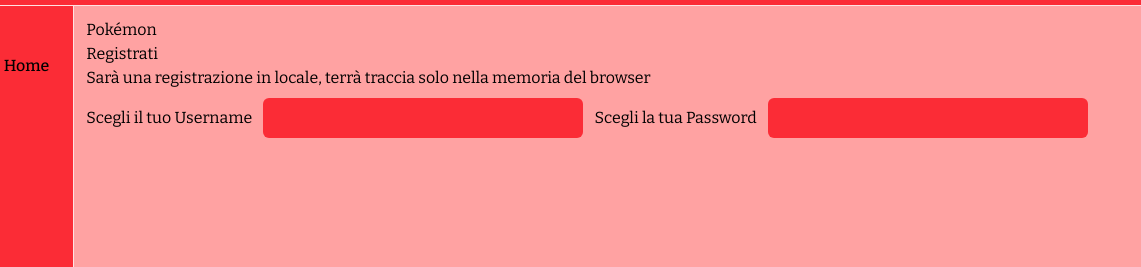
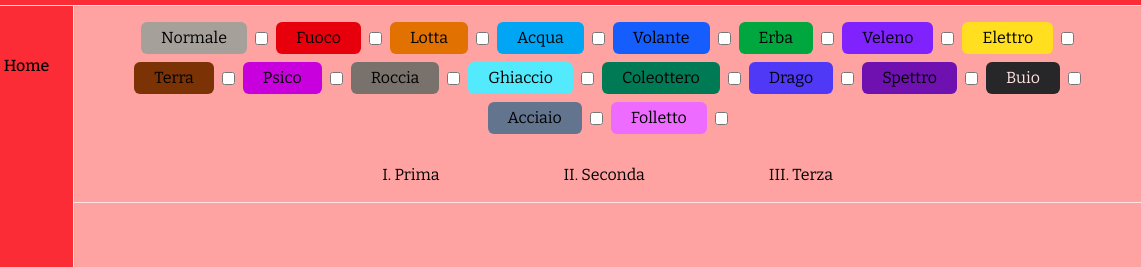
Before and after one commit to Vinx92/Pokedex, a plain HTML site: page pages/pokemon.html in a window 1280 px wide. Shown: the part 91-358 px from the top of the page, 139-1280 px from the left. Drawn offline with nearby package versions, Linux system fonts and the light colour scheme; no server answers; a web font is replaced by a local one.

Commit message:
sto creando la pagina pokemon, ho fatto il cerca per tipo, ora sto definendo il cerca per generazione, saranno da fare tutte l parti interattive con js

```diff
--- /dev/null
+++ b/JS/function/creaCard.js
@@ -0,0 +1,24 @@
+import { TIPI_POKEMON } from "./funzioniCerca.js";
+
+export function creaCard(contcard, arrayPokemon) {
+  arrayPokemon.forEach((pokemon) => {
+    // console.log(pokemon);
+    fetch(pokemon.url)
+      .then((response) => response.json())
+      .then((data) => {
+        const DIV = document.createElement("div");
+        const IMG = document.createElement("img");
+        const H4 = document.createElement("h4");
+        DIV.id = data.id;
+        DIV.classList =
+          "flex flex-col items-center hover:bg-red-500 rounded-md p-3 w-full cursor-pointer";
+        IMG.classList = "w-full h-full";
+        contcard.appendChild(DIV);
+        IMG.src = data.sprites.front_default;
+        DIV.appendChild(IMG);
+        H4.textContent = data.name;
+        DIV.appendChild(H4);
+      })
+      .catch((error) => console.error(error));
+  });
+}
--- /dev/null
+++ b/JS/function/funzioniCerca.js
@@ -0,0 +1,100 @@
+const TIPI_POKEMON = [
+  { nome: "Normale", bg: "bg-stone-400" },
+  { nome: "Fuoco", bg: "bg-red-600" },
+  { nome: "Lotta", bg: "bg-amber-600" },
+  { nome: "Acqua", bg: "bg-sky-500" },
+  { nome: "Volante", bg: "bg-blue-600" },
+  { nome: "Erba", bg: "bg-green-600" },
+  { nome: "Veleno", bg: "bg-violet-600" },
+  { nome: "Elettro", bg: "bg-yellow-300" },
+  { nome: "Terra", bg: "bg-amber-900" },
+  { nome: "Psico", bg: "bg-fuchsia-600" },
+  { nome: "Roccia", bg: "bg-stone-500" },
+  { nome: "Ghiaccio", bg: "bg-cyan-300" },
+  { nome: "Coleottero", bg: "bg-emerald-700" },
+  { nome: "Drago", bg: "bg-indigo-600" },
+  { nome: "Spettro", bg: "bg-purple-800" },
+  { nome: "Buio", bg: "bg-zinc-800 text-red-100" },
+  { nome: "Acciaio", bg: "bg-slate-500" },
+  { nome: "Folletto", bg: "bg-fuchsia-400" },
+];
+
+const GENERAZIONI = [
+  {},
+];
+
+function generaCercaTipo(contTipo, arryTipi) {
+  arryTipi.forEach((tipo) => {
+    const DIV = document.createElement("div");
+    DIV.id = `cont-tipo-${tipo.nome.toLocaleLowerCase()}`;
+    DIV.classList = "flex items-center gap-2";
+    const LABEL = document.createElement("label");
+    LABEL.setAttribute("for", tipo.nome.toLocaleLowerCase());
+    LABEL.textContent = tipo.nome;
+    switch (tipo.nome) {
+      case "Normale":
+        LABEL.classList = `px-5 py-1 rounded-md ${tipo.bg}`;
+        break;
+      case "Fuoco":
+        LABEL.classList = `px-5 py-1 rounded-md ${tipo.bg}`;
+        break;
+      case "Lotta":
+        LABEL.classList = `px-5 py-1 rounded-md ${tipo.bg}`;
+        break;
+      case "Acqua":
+        LABEL.classList = `px-5 py-1 rounded-md ${tipo.bg}`;
+        break;
+      case "Volante":
+        LABEL.classList = `px-5 py-1 rounded-md ${tipo.bg}`;
+        break;
+      case "Erba":
+        LABEL.classList = `px-5 py-1 rounded-md ${tipo.bg}`;
+        break;
+      case "Veleno":
+        LABEL.classList = `px-5 py-1 rounded-md  ${tipo.bg}`;
+        break;
+      case "Elettro":
+        LABEL.classList = `px-5 py-1 rounded-md ${tipo.bg}`;
+        break;
+      case "Terra":
+        LABEL.classList = `px-5 py-1 rounded-md  ${tipo.bg}`;
+        break;
+      case "Psico":
+        LABEL.classList = `px-5 py-1 rounded-md  ${tipo.bg}`;
+        break;
+      case "Roccia":
+        LABEL.classList = `px-5 py-1 rounded-md ${tipo.bg} `;
+        break;
+      case "Ghiaccio":
+        LABEL.classList = ` px-5 py-1 rounded-md ${tipo.bg} `;
+        break;
+      case "Coleottero":
+        LABEL.classList = `px-5 py-1 rounded-md ${tipo.bg} `;
+        break;
+      case "Drago":
+        LABEL.classList = `px-5 py-1 rounded-md  ${tipo.bg}`;
+        break;
+      case "Spettro":
+        LABEL.classList = `px-5 py-1 rounded-md ${tipo.bg} `;
+        break;
+      case "Buio":
+        LABEL.classList = `px-5 py-1 rounded-md  ${tipo.bg}`;
+        break;
+      case "Acciaio":
+        LABEL.classList = `px-5 py-1 rounded-md  ${tipo.bg}`;
+        break;
+      case "Folletto":
+        LABEL.classList = `px-5 py-1 rounded-md  ${tipo.bg}`;
+        break;
+    }
+    const CHECK_BOX = document.createElement("input");
+    CHECK_BOX.type = "checkbox";
+    CHECK_BOX.name = tipo.nome.toLocaleLowerCase();
+    CHECK_BOX.id = tipo.nome.toLocaleLowerCase();
+    contTipo.appendChild(DIV);
+    DIV.appendChild(LABEL);
+    DIV.appendChild(CHECK_BOX);
+  });
+}
+
+export { TIPI_POKEMON, generaCercaTipo };
--- /dev/null
+++ b/JS/script/pokemon.js
@@ -0,0 +1,18 @@
+import { OpenTab, logOut } from "../function/FuncIconaUtente.js";
+import { creaCard } from "../function/creaCard.js";
+import { generaCercaTipo, TIPI_POKEMON } from "../function/funzioniCerca.js";
+
+const BOX_ICONA_PROFILO = document.getElementById("box-icona-profilo");
+const SPARA_POKEMON = document.getElementById("cont-card-pokemon");
+const CONT_CERCA_TIPO = document.getElementById("cont-cerca-tipo");
+BOX_ICONA_PROFILO.addEventListener("click", OpenTab);
+
+generaCercaTipo(CONT_CERCA_TIPO, TIPI_POKEMON);
+
+fetch("https://pokeapi.co/api/v2/pokemon?limit=904&offset=809")
+  .then((response) => response.json())
+  .then((data) => {
+    // console.log(data);
+    creaCard(SPARA_POKEMON, data.results);
+  })
+  .catch((error) => console.error(error));
--- a/pages/pokemon.html
+++ b/pages/pokemon.html
@@ -10,9 +10,9 @@
 </head>
 
 <body class="h-screen bg-red-300 select-none flex flex-col">
-    <header class="flex items-center justify-between p-2 bg-red-500 border-b-1 border-red-100">
+    <header class="flex items-center justify-between p-2 bg-red-500 border-b-1 border-red-100 relative">
         <div class="flex items-center">
-            <a href="../index.html">
+            <a href="../pages/home.html">
                 <div class="flex items-center m-2 gap-2">
                     <img src="../asset/icona-sito.png" alt="Immagine Poké Ball sito">
                     <h1 class="font-black text-3xl fascinate-regular">Pokédex</h1>
@@ -21,11 +21,21 @@
             <input class="bg-red-300 m-2 p-2 rounded-md w-xs focus:outline-2 focus:outline-red-100" type="search"
                 name="cerca" id="cerca" placeholder="🔍 Cerca">
         </div>
-        <div class="rounded-full bg-red-300 overflow-hidden w-10 h-10 flex items-center justify-center cursor-pointer">
+        <div id="box-icona-profilo"
+            class="rounded-full bg-red-300 overflow-hidden w-10 h-10 flex items-center justify-center cursor-pointer">
             <img class="object-fill object-center" src="../asset/user.png" alt="Icona Profilo">
         </div>
+        <div id="tab-logOut" class="absolute bg-red-300 overflow-hidden transizioneIn" style="right:60px;">
+            <ul class="flex gap-5">
+                <a href="" class="hover:bg-red-500" style="right:60px;padding: 10px 30px;">
+                    <li>Profilo</li>
+                </a>
+                <li id="log-out" class="cursor-pointer hover:bg-red-500" style="right:60px;padding: 10px 30px;">LogOut
+                </li>
+            </ul>
+        </div>
     </header>
-    <main class="h-full flex">
+    <main class="h-full flex min-h-0">
         <aside class="border-r-1 border-red-100 w-1/6 p-3 bg-red-500">
             <nav class="h-full">
                 <ul class="h-full flex flex-col gap-5">
@@ -52,21 +62,21 @@
                 </ul>
             </nav>
         </aside>
-        <section class="p-3 w-5/6">
-            <h2>Pokémon</h2>
-            <h3>Registrati</h3>
-            <p>Sarà una registrazione in locale, terrà traccia solo nella memoria del browser</p>
-            <form action="get">
-                <label for="nome-utente">Scegli il tuo Username</label>
-                <input class="bg-red-500 m-2 p-2 rounded-md w-xs focus:outline-2 focus:outline-red-100" type="text"
-                    name="nome-utente" id="nome-utente">
-                <label for="password">Scegli la tua Password</label>
-                <input class="bg-red-500 m-2 p-2 rounded-md w-xs focus:outline-2 focus:outline-red-100" type="password"
-                    name="password" id="password">
-            </form>
+        <section class="w-5/6 flex flex-col relative">
+            <div class="pt-3 px-3 sticky flex flex-col gap-2">
+                <div id="cont-cerca-tipo" class="flex flex-wrap justify-center gap-2 p-1"></div>
+                <ul class="flex list-[upper-roman] list-inside justify-center">
+                    <li class="rounded-t-md border-x-2 border-t-2 hover:border-red-100 border-red-300 px-[60px] py-[15px] cursor-pointer hover:bg-red-500">Prima</li>
+                    <li class="rounded-t-md border-x-2 border-t-2 hover:border-red-100 border-red-300 px-[60px] py-[15px] cursor-pointer hover:bg-red-500">Seconda</li>
+                    <li class="rounded-t-md border-x-2 border-t-2 hover:border-red-100 border-red-300 px-[60px] py-[15px] cursor-pointer hover:bg-red-500">Terza</li>
+                </ul>
+            </div>
+            <div id="cont-card-pokemon" class="border-t-1 border-red-100 p-3 grid grid-cols-6 gap-2 overflow-auto">
+            </div>
         </section>
     </main>
     <link rel="stylesheet" href="../css/style.css">
+    <script type="module" src="../JS/script/pokemon.js"></script>
     <link rel="preconnect" href="https://fonts.googleapis.com">
     <link rel="preconnect" href="https://fonts.gstatic.com" crossorigin>
     <link
```
Also changed, not shown: JS/home.js (deleted, +0 -11 lines), JS/index.js (deleted, +0 -32 lines), JS/script/home.js (added, +11 -0 lines), JS/script/index.js (added, +32 -0 lines), api/chiamatePokeApi.js (added, +7 -0 lines), index.html (added, +97 -0 lines), pages/index.html (deleted, +0 -99 lines).
